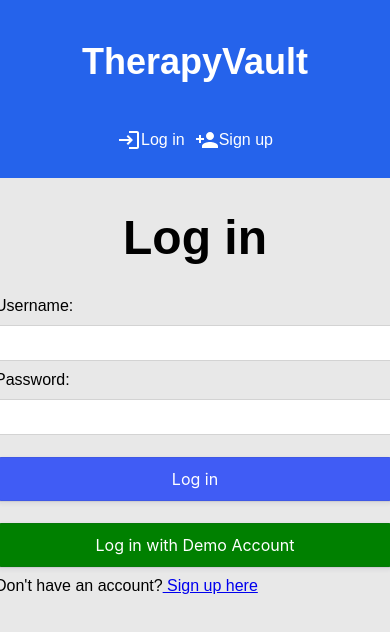
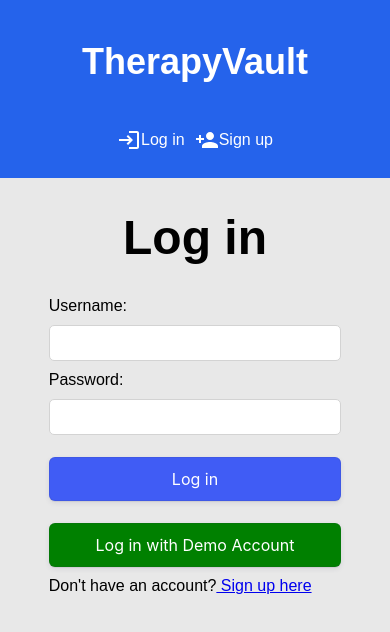
Before and after one commit to jwaddell10/TherapyVault, a React (Vite) app in the folder client/: page /log-in in a window 390 px wide. Shown: the top 632 px of the page. Built offline with nearby package versions, Linux system fonts and the light colour scheme.

Commit message:
added responsiveness to signup and login forms

```diff
--- a/client/src/components/Login/Login.css
+++ b/client/src/components/Login/Login.css
@@ -13,6 +13,12 @@ form {
     gap: 10px;
 }
 
+@media screen and (max-width: 500px) {
+    form {
+        width: 75vw;
+    }
+}
+
 form > input {
     border: 1px solid lightgray;
     border-radius: 5px;
```
